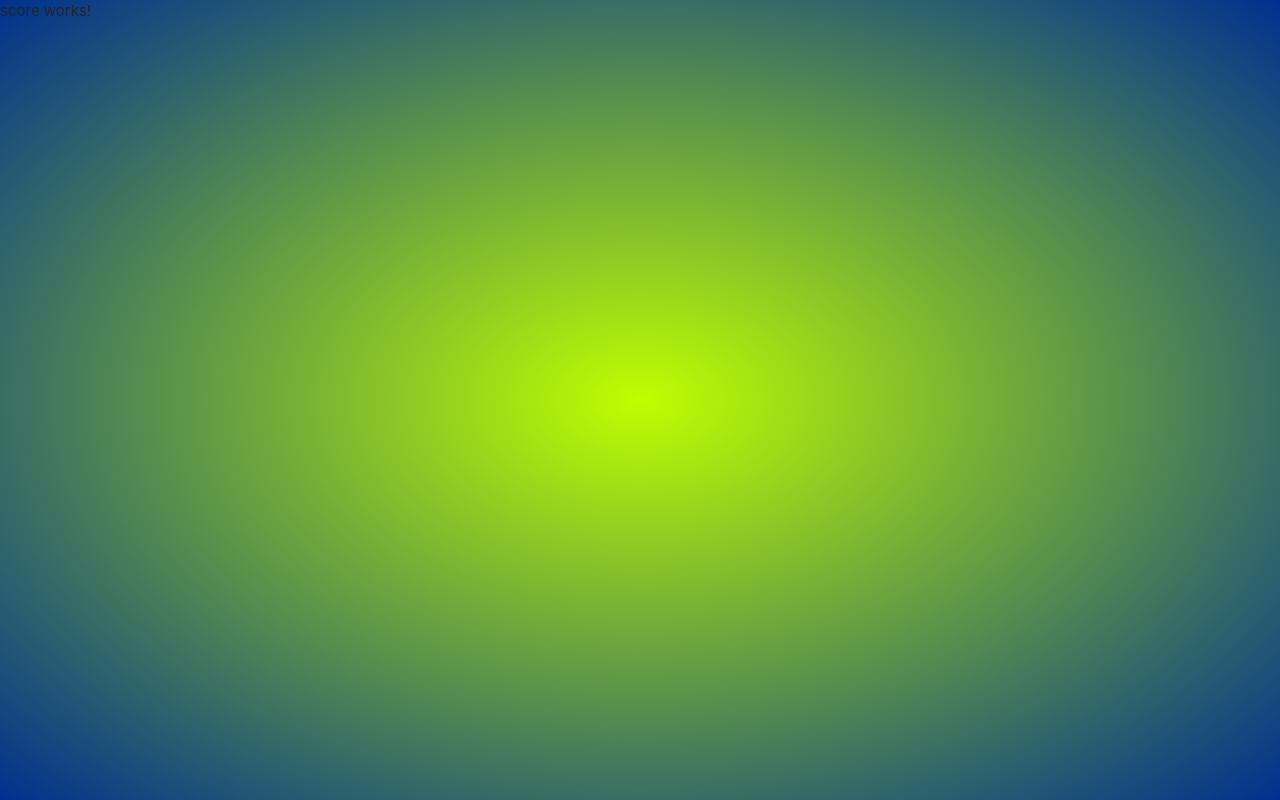
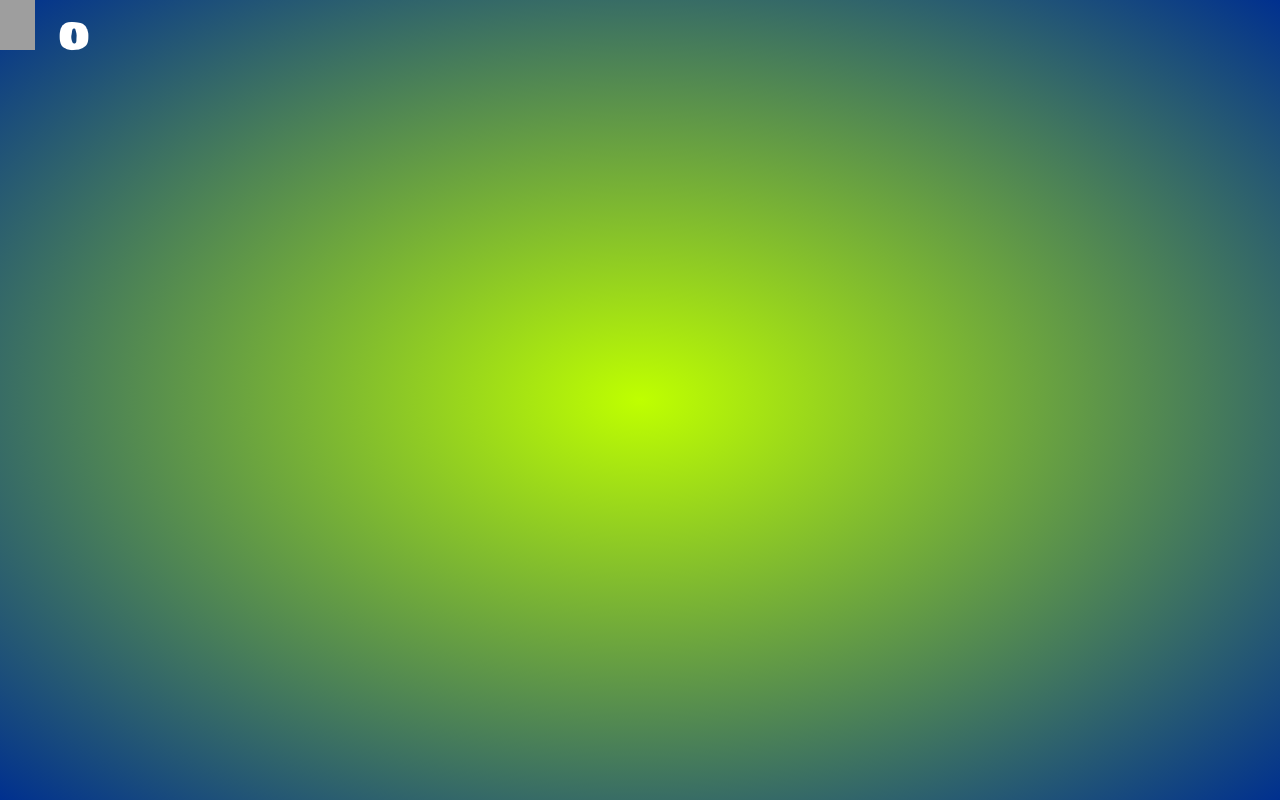
Before and after one commit to GreenMambaa/Fragespel, an Angular app: page /score in a window 1280 px wide. Built offline with nearby package versions, Linux system fonts and the light colour scheme; grey boxes are pictures that could not be loaded.

Commit message:
adding highscore function

```diff
--- a/src/app/app.module.ts
+++ b/src/app/app.module.ts
@@ -26,7 +26,6 @@ import { Gamemode3Component } from './gamemode3/gamemode3.component';
     NavComponent,
     FooterComponent,
     SignupComponent,
-    GameComponent,
     ScoreComponent,
     GameComponent,
     Gamemode1Component,
--- a/src/app/game.service.ts
+++ b/src/app/game.service.ts
@@ -1,5 +1,6 @@
 import { Injectable } from '@angular/core';
 import { HttpClient } from '@angular/common/http';
+import { BehaviorSubject } from 'rxjs';
 
 declare var randomID: any;
 @Injectable({
@@ -11,10 +12,17 @@ export class GameService {
   movies: any;
   apiUrl = `http://www.omdbapi.com/?i=tt03${randomID}&apikey=7eeb20de`;
 
+  private highscoreCount = new BehaviorSubject<any>(0);
+  public shareScore = this.highscoreCount.asObservable();
+
   constructor(private http: HttpClient) { }
 
   getMovieData() {
     return this.movies = this.http.get(this.apiUrl);
   }
 
+  updateScore(score: any) {
+    this.highscoreCount.next(score);
+  }
+
 }
--- a/src/app/game/game.component.css
+++ b/src/app/game/game.component.css
@@ -1,5 +1,5 @@
 section {
-  height: 100vh;
+  height: 110vh;
   background-image: url("https://cdn.wallpapersafari.com/85/62/ErkFLA.jpg");
   background-size:cover;
 }
--- a/src/app/gamemode1/gamemode1.component.css
+++ b/src/app/gamemode1/gamemode1.component.css
@@ -1,5 +1,5 @@
 section {
-  height: 100vh;
+  height: 110vh;
   background-color: black;
 }
 
@@ -16,12 +16,5 @@ p {
 
 .timer {
   font-family: 'Sigmar One', cursive;
+  margin-right: 45%;
 }
-
-.cup {
-  margin-left: 45%;
-}
-
-.highscore {
-  font-family: 'Sigmar One', cursive;
-}
--- a/src/app/gamemode1/gamemode1.component.html
+++ b/src/app/gamemode1/gamemode1.component.html
@@ -5,8 +5,7 @@
     <div class="row">
       <img src="../../assets/Images/Timer.png" height="50" width="50">
       <p class="timer text-white pl-4 pr-5"> {{ timeCount }} </p>
-      <img src="../../assets/Images/Cup.png" class="cup" height="50" width="50">
-      <p class="highscore text-white pl-4"> {{ highscoreCount }} </p>
+      <app-score></app-score>
     </div>
     <div class="row">
       <div class="input-field col">
--- a/src/app/gamemode1/gamemode1.component.ts
+++ b/src/app/gamemode1/gamemode1.component.ts
@@ -18,8 +18,8 @@ export class Gamemode1Component implements OnInit {
 
   movieData: object;
   randomID: any;
-  timeCounter: any;
-  highscoreCount = 0;
+  highscoreCount: any;
+  score = 0;
 
   constructor(private gameService: GameService,
               private activatedRoute: ActivatedRoute,
@@ -34,6 +34,8 @@ export class Gamemode1Component implements OnInit {
     });
 
     this.startCountdown();
+
+    this.gameService.shareScore.subscribe(score => this.score = score);
 
   }
 
@@ -58,23 +60,31 @@ export class Gamemode1Component implements OnInit {
     }
   }
 
+  updateScore(score: any) {
+    this.gameService.updateScore(this.score + 10);
+  }
+
   answer1click(): void {
     this.router.navigateByUrl('/game', { skipLocationChange: true }).then(() => {
     this.router.navigate([decodeURI(this.location.path())]);
-    return this.randomID = randomID++;
+    this.randomID = randomID++;
     });
+    this.updateScore(this.score);
   }
 
   answer2click(): void {
     this.router.navigate(['/game']);
+    this.updateScore(this.score);
   }
 
   answer3click(): void {
     location.reload();
+    this.highscoreCount = this.highscoreCount + 10;
   }
 
   answer4click(): void {
     location.reload();
+    this.updateScore(this.score);
   }
 
 }
--- a/src/app/gamemode2/gamemode2.component.css
+++ b/src/app/gamemode2/gamemode2.component.css
@@ -1,5 +1,5 @@
 section {
-  height: 100vh;
+  height: 110vh;
   background-color: black;
 }
 
--- a/src/app/gamemode3/gamemode3.component.css
+++ b/src/app/gamemode3/gamemode3.component.css
@@ -1,5 +1,5 @@
 section {
-  height: 100vh;
+  height: 110vh;
   background-color: black;
 }
 
--- a/src/app/home/home.component.css
+++ b/src/app/home/home.component.css
@@ -1,6 +1,6 @@
 
 section {
-  height: 100vh;
+  height: 110vh;
   background-color: black;
 }
 
--- a/src/app/score/score.component.css
+++ b/src/app/score/score.component.css
@@ -0,0 +1,8 @@
+.highscore {
+  font-family: 'Sigmar One', cursive;
+}
+
+p {
+  font-family: 'Monoton', cursive;
+  font-size: 3em;
+}
--- a/src/app/score/score.component.html
+++ b/src/app/score/score.component.html
@@ -1,3 +1,4 @@
-<p>
-  score works!
-</p>
+<div class="row">
+  <img src="../../assets/Images/Cup.png" class="cup" height="50" width="50" />
+  <p class="highscore text-white pl-4">{{ score }}</p>
+</div>
--- a/src/app/score/score.component.ts
+++ b/src/app/score/score.component.ts
@@ -1,4 +1,6 @@
 import { Component, OnInit } from '@angular/core';
+import { GameService } from '../game.service';
+import { ActivatedRoute, Router } from '@angular/router';
 
 @Component({
   selector: 'app-score',
@@ -7,9 +9,16 @@ import { Component, OnInit } from '@angular/core';
 })
 export class ScoreComponent implements OnInit {
 
-  constructor() { }
+  highscoreCount: any;
+  score = 0;
+
+  constructor(private router: Router,
+              private gameService: GameService) { }
 
   ngOnInit() {
+
+  this.gameService.shareScore.subscribe(score => this.score = score);
+
   }
 
 }
```
